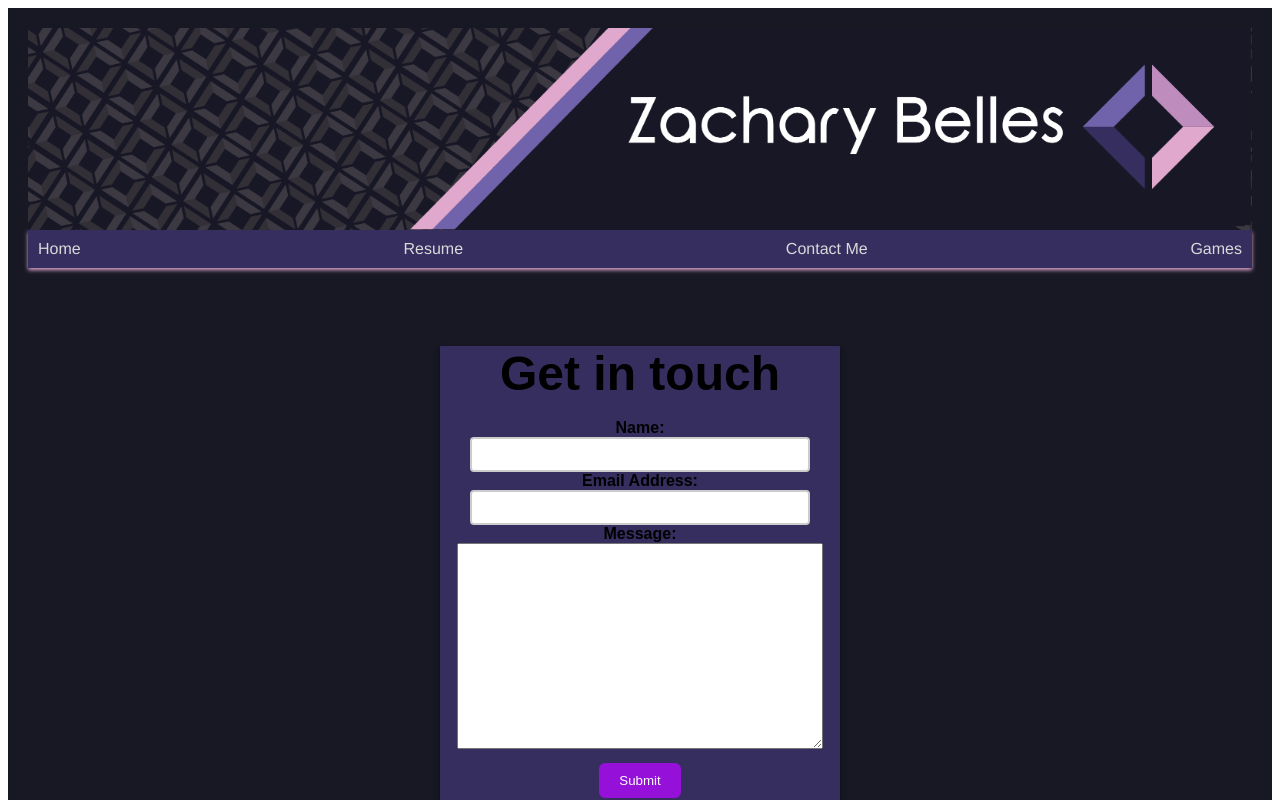
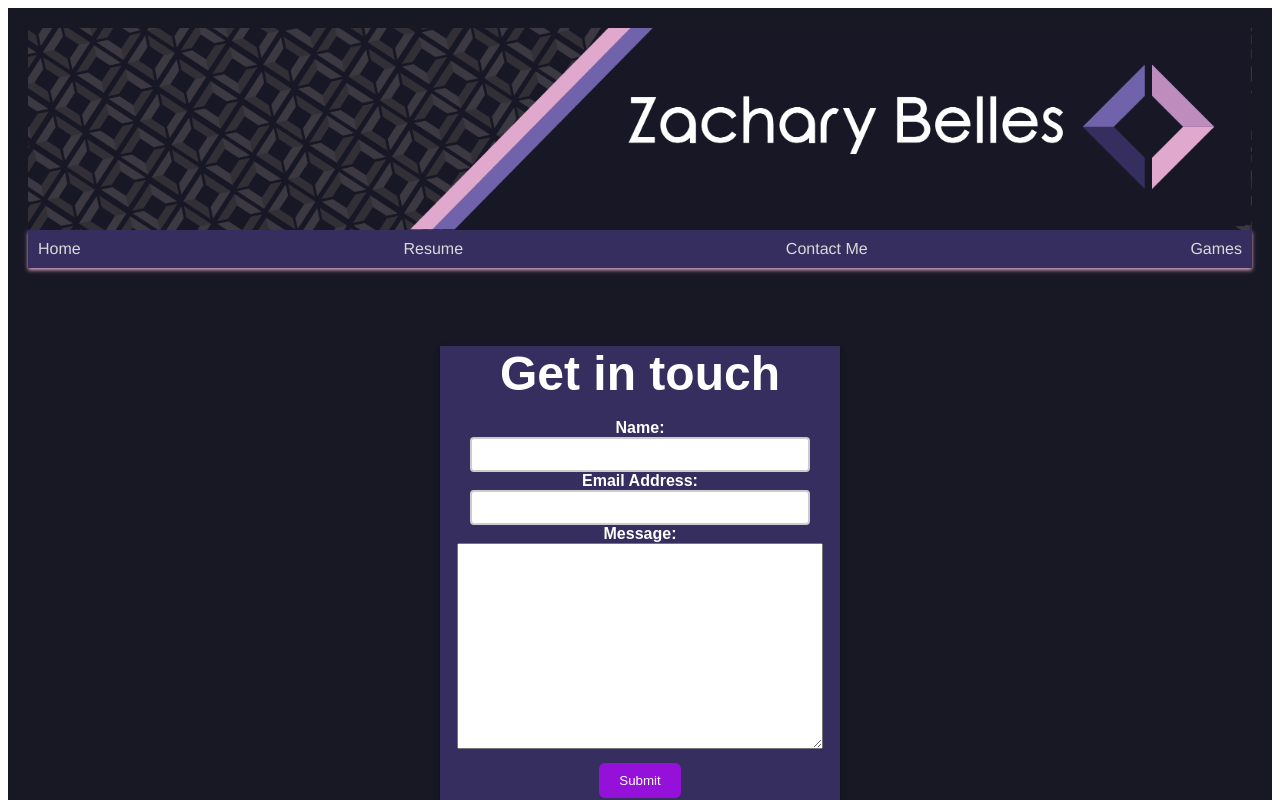
Before and after one commit to zmbelles/personal-site-v2, a Vue app: page /contact in a window 1280 px wide. Shown: the top 800 px of the page. Built offline with nearby package versions, Linux system fonts and the light colour scheme.

Commit message:
finished UI improvements

```diff
--- a/src/components/ContactPage.vue
+++ b/src/components/ContactPage.vue
@@ -2,15 +2,15 @@
   <title>Contact</title>
   <body class="contact">
     <div class="contact-container">
-      <div class="form-head"><b>Get in touch</b></div>
+      <div class="form-head" style="color: #ffffff"><b>Get in touch</b></div>
       <form ref="form" @submit.prevent="submitForm">
         <div class="form-group">
           <br />
-          <label for="fullName" style="color: #000000">Name:</label>
+          <label for="fullName" style="color: #ffffff">Name:</label>
           <input type="text" id="first" v-model="fullName" /><br />
-          <label for="email" style="color: #000000">Email Address: </label>
+          <label for="email" style="color: #ffffff">Email Address: </label>
           <input type="text" id="email" v-model="reply_to" />
-          <label for="message" style="color: #000000">Message:</label>
+          <label for="message" style="color: #ffffff">Message:</label>
           <textarea class="textArea" type="text" id="message" v-model="message"></textarea>
         </div>
         <button type="submit">Submit</button><br /><br />
@@ -130,4 +130,7 @@ button:hover {
 button:active {
   background-color: #5c067d;
 }
+a:visited {
+  color: #181825;
+}
 </style>
--- a/src/components/GamesPage.vue
+++ b/src/components/GamesPage.vue
@@ -7,7 +7,8 @@
       </div>
       <br><br>
       <div class="game-card">
-        <h2><router-link to="/games/battleship">BattleShip</router-link></h2>
+        <!-- <h2><router-link to="/games/battleship">BattleShip</router-link></h2> -->
+        <h2 class="coming-soon">BattleShip (coming soon)</h2>
         <p>Take turns to outsmart your opponent by guessing the location of the enemy's fleet, aiming to be the first to sink all opposing ships.</p>
       </div>
     </div>
@@ -26,7 +27,7 @@
     justify-content: center; /* Centers children vertically */
     align-items: center; /* Centers children horizontally */
     background-color: #181825;
-    height: 100vh;
+    height: 48vh;
     padding: 20px; /* Adds some space between the cards */
   }
 
@@ -45,10 +46,12 @@
   .game-card h2 {
     font-size: 24px;
     font-weight: bold;
-    color: #7163AC;
     margin-bottom: 10px;
+    color: #181825;
   }
-
+  .coming-soon h2 {
+    color: #2d2d41;
+  }
   .game-card p {
     color: #BFA8CD;
     margin-bottom: 10px;
--- a/src/components/HomePage.vue
+++ b/src/components/HomePage.vue
@@ -8,11 +8,11 @@
       <div class="info-container">
         <div class="info-section">
           <p class="info-label">Company:</p>
-          <p class="info-value"><a href="http://www.solution-source.net/">Solution Source</a></p>
+          <p class="info-value"><a class='links' href="http://www.solution-source.net/">Solution Source</a></p>
         </div>
         <div class="info-section">
           <p class="info-label">Alma Mater:</p>
-          <p class="info-value"><a href="https://www.northcentralcollege.edu/">North Central College</a></p>
+          <p class="info-value"><a class='links' href="https://www.northcentralcollege.edu/">North Central College</a></p>
         </div>
       </div>
       <div class="bio-container">
@@ -35,9 +35,9 @@
         <div class="frameworks">
           <p class="section-title">Top 3 Frameworks used</p>
           <ul class="framework-list">
-            <li><a href="https://vuejs.org">Vue</a></li>
-            <li><a href="https://docs.oracle.com/en/cloud/saas/netsuite/ns-online-help/chapter_4260857223.html#SuiteScript-API">SuiteScript</a></li>
-            <li><a href="https://jquery.org">jQuery</a></li>
+            <li><a class='links' href="https://vuejs.org">Vue</a></li>
+            <li><a class='links' href="https://docs.oracle.com/en/cloud/saas/netsuite/ns-online-help/chapter_4260857223.html#SuiteScript-API">SuiteScript</a></li>
+            <li><a class='links' href="https://jquery.org">jQuery</a></li>
           </ul>
         </div>
       </div>
@@ -99,7 +99,9 @@ export default {
   margin-right: 20px;
   text-align: center;
 }
-
+.links:visited {
+  color: #181825;
+}
 .info-label {
   font-weight: bold;
   margin-bottom: 5px;
--- a/src/views/App.vue
+++ b/src/views/App.vue
@@ -27,7 +27,6 @@ export default {
   -webkit-font-smoothing: antialiased;
   -moz-osx-font-smoothing: grayscale;
   text-align: center;
-  color: #2c3e50;
   background-color: #181825;
 }
 
@@ -35,4 +34,7 @@ export default {
   background-color: #181825;
   color: #ffffff
 }
+a:visited {
+  color: #9510D8;
+}
 </style>
```
